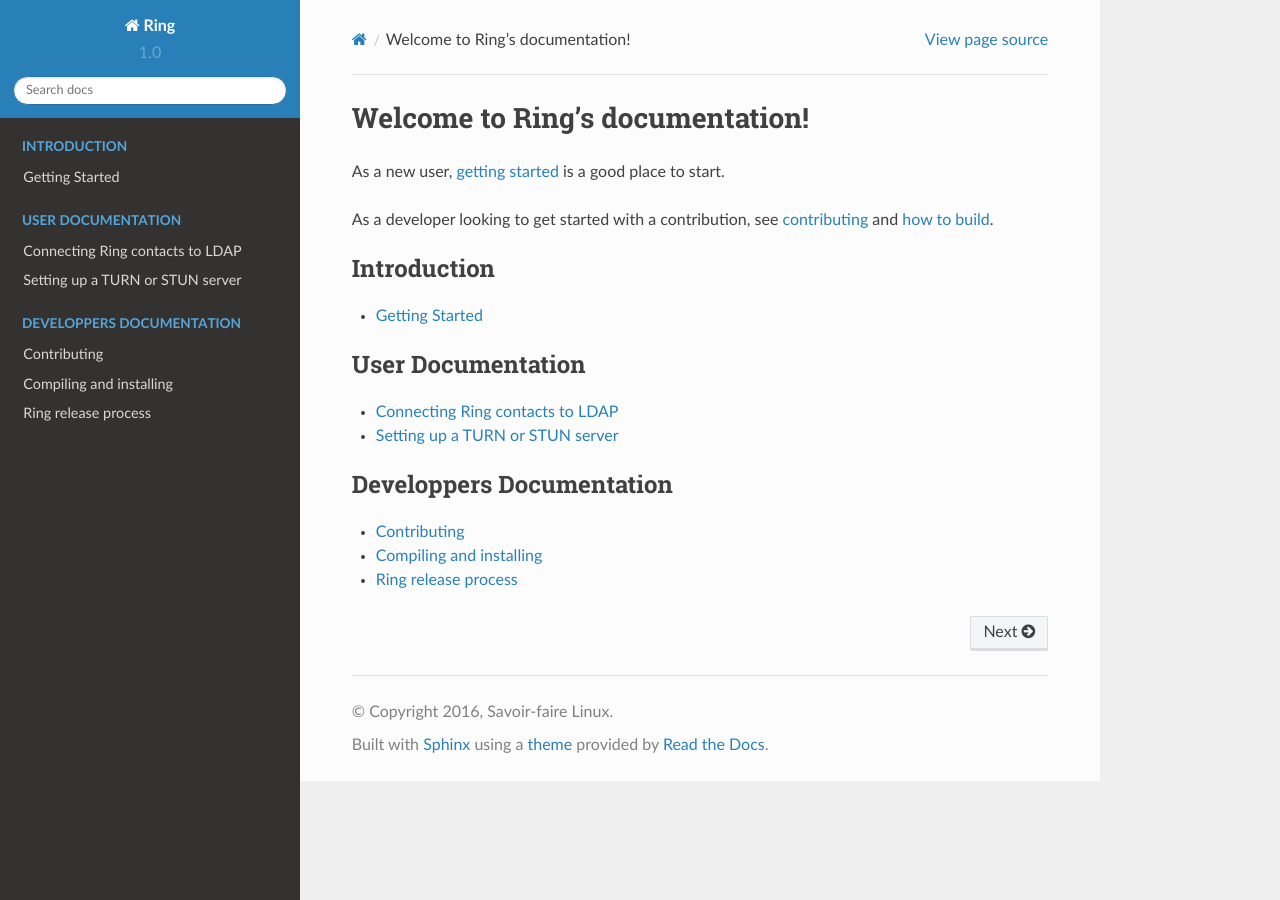
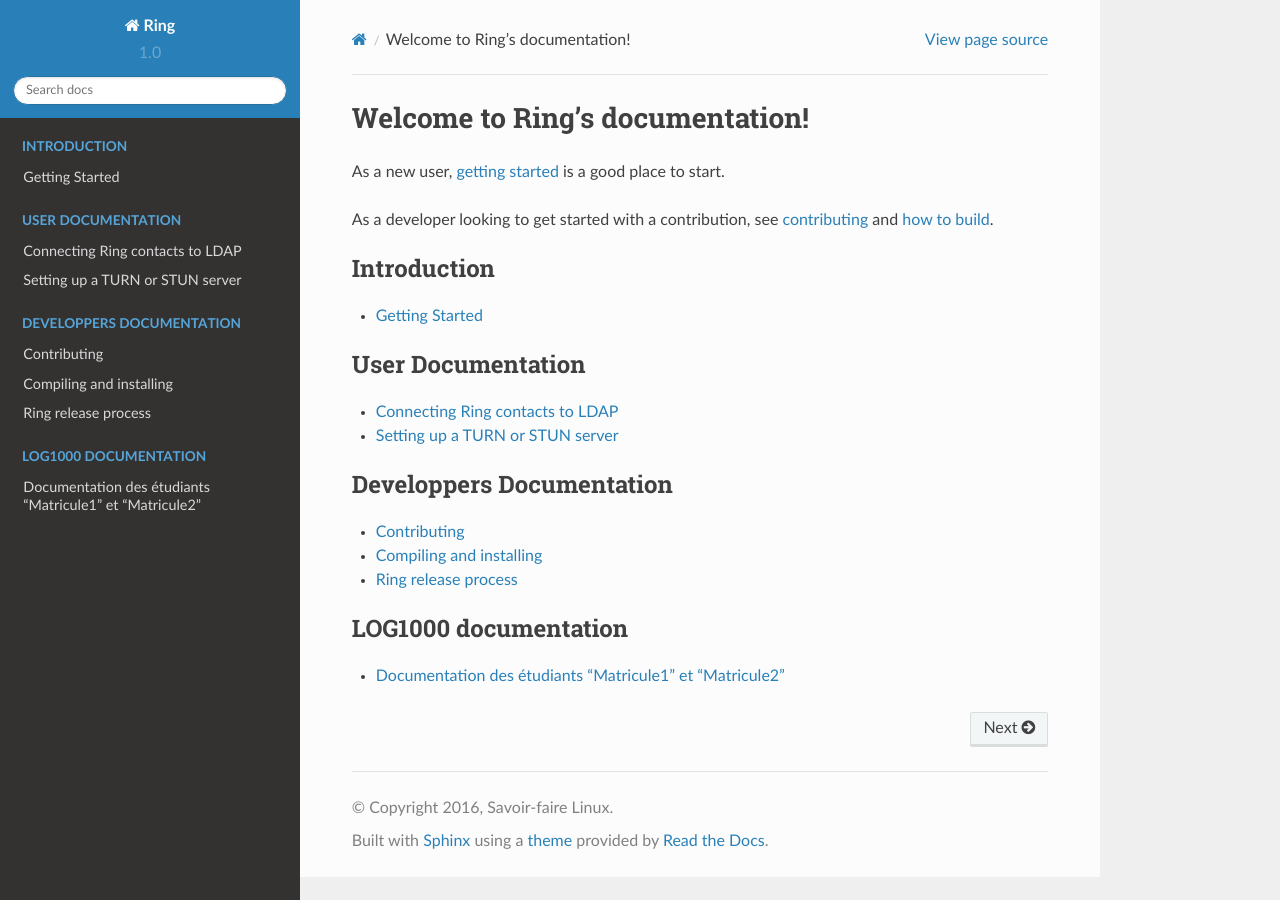
Before and after one commit to LOG1000/A2016, a Sphinx documentation site: the page built from docs/source/index.rst, in a window 1280 px wide. Built offline with Sphinx 7.4.7 and the Read the Docs theme 2.0.0, drawn with Linux system fonts in a browser that asks for light colours.

Commit message:
Log 1000 documentation

```diff
--- /dev/null
+++ b/docs/source/dev/log1000Doc/matriculeEtudiant1_matriculeEtudiant2.rst
@@ -0,0 +1,5 @@
+
+Documentation des étudiants "Matricule1" et "Matricule2"
+========================================================
+
+Ceci est un "hello word" de notre documentation.
--- a/docs/source/index.rst
+++ b/docs/source/index.rst
@@ -51,3 +51,11 @@
    :glob:
 
    dev/gnome-client/*
+
+
+.. toctree::
+   :caption: LOG1000 documentation
+   :maxdepth: 1
+   :glob:
+
+   dev/log1000Doc/*
```
